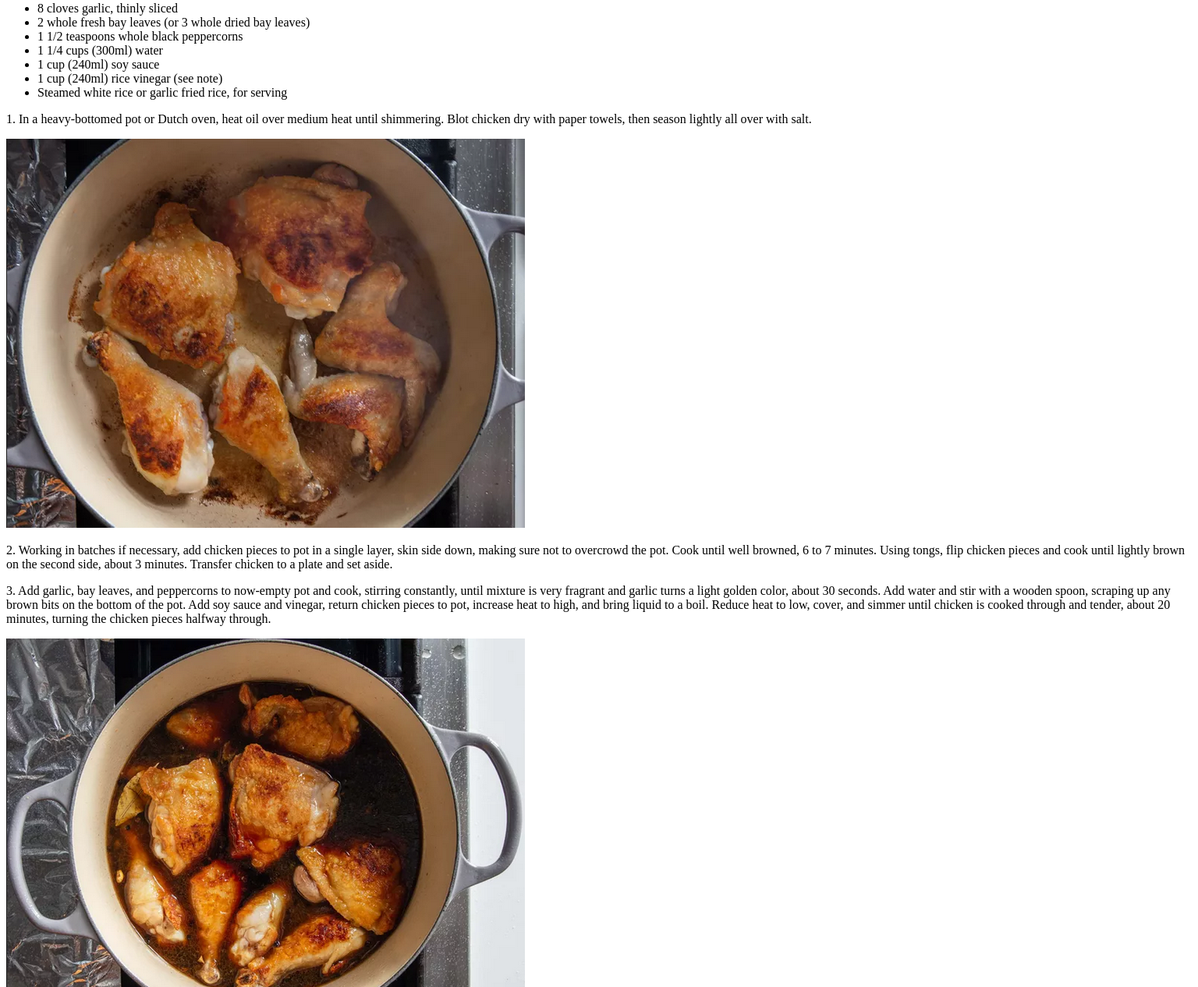
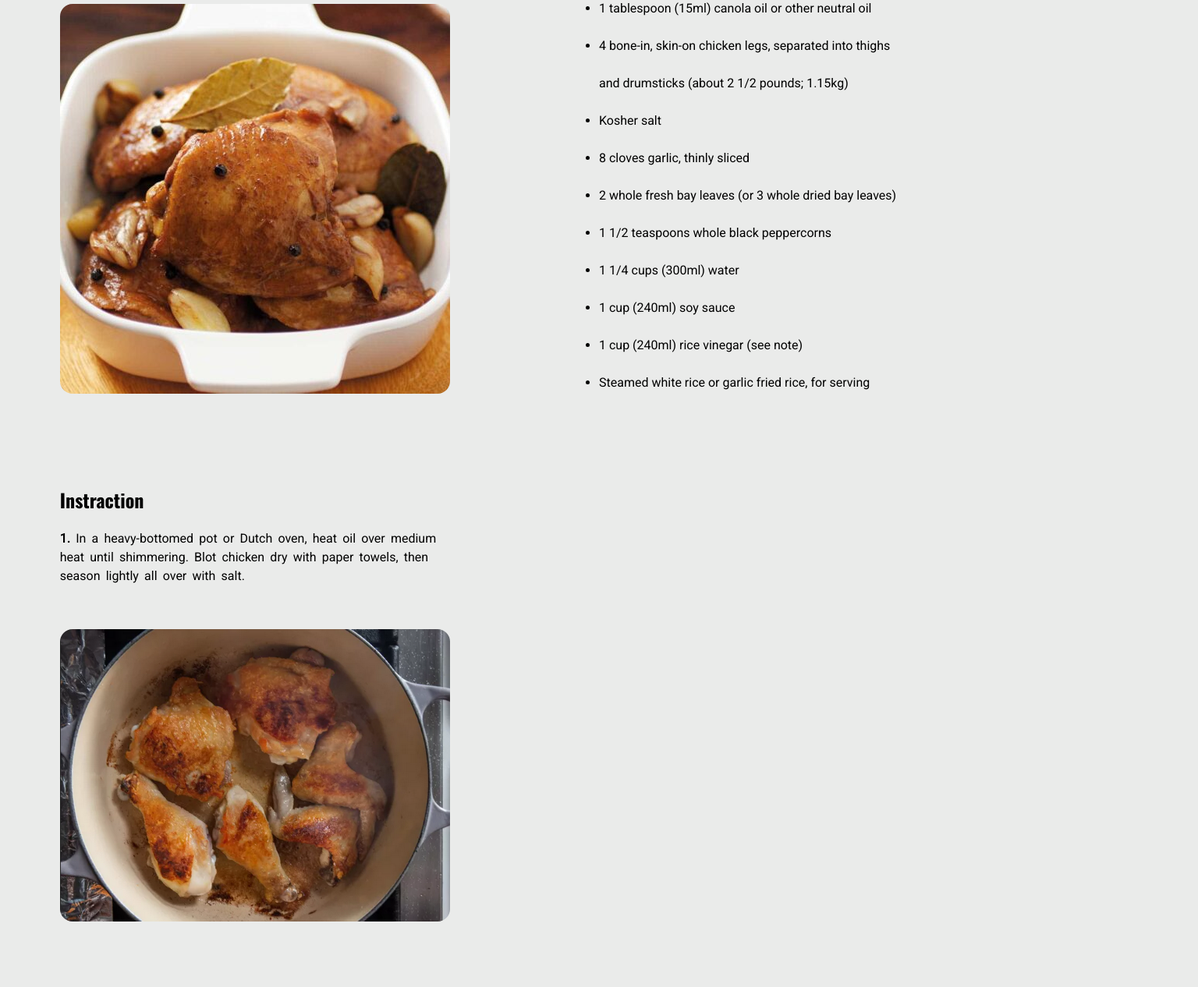
Before and after one commit to Benjaminrodas28/Food-recipe, a plain HTML site: page index.html in a window 1536 px wide. Shown: the part 222-1488 px from the top of the page at 78% size. Drawn offline with nearby package versions, Linux system fonts and the light colour scheme.

Commit message:
second commit

```diff
--- a/index.html
+++ b/index.html
@@ -14,28 +14,41 @@
   <body>
     <header class="header">
       <nav class="nav__container">
-        <div class="nav__content--holder content__width">
-          <h1 class="nav__title">recipe</h1>
-          <ul class="nav__list">
+        <div class="content-width row">
+          <h1 class="nav__title">food recipe</h1>
+          <div class="nav__list--container"></div>
+          <!-- <div class="nav__content--holder content__width"> -->
+          <ul class="nav__list ul__list">
             <li class="nav__list--item">home</li>
             <li class="nav__list--item">recipes</li>
           </ul>
+          <!-- </div> -->
         </div>
       </nav>
-
+      <div class="content-width">
+        <div class="content__width pad">
         <section class="ingredient">
-        <div class="content__width">
-          <div class="ingredient__content">
-            <h2 class="ingredient__title">CHicken Adobo</h2>
+            <div class="ingredient__intro--container">
+              <h2 class="ingredient__title">Chicken Adobo</h2>
+              <div class="ingredient__img--container">
+                <img
+                  class="section__img intro__img"
+                  src="/image/recipe-img-1.jpg"
+                  alt=""
+                />
+              </div>
             </div>
             <aside class="ingredient__list--container">
-            <ul class="ingredient__list">
+              <ul class="ingredient__list ul__list">
+                <h2 class="aside__title">
+                  Ingredient
+                </h2>
                 <li class="ingredient__list--item">
                   1 tablespoon (15ml) canola oil or other neutral oil
                 </li>
                 <li class="ingredient__list--item">
-                4 bone-in, skin-on chicken legs, separated into thighs and
-                drumsticks (about 2 1/2 pounds; 1.15kg)
+                  4 bone-in, skin-on chicken legs, separated into thighs <br />
+                  and drumsticks (about 2 1/2 pounds; 1.15kg)
                 </li>
                 <li class="ingredient__list--item">Kosher salt</li>
                 <li class="ingredient__list--item">
@@ -59,35 +72,43 @@
             </aside>
           </div>
         </section>
+      </div>
     </header>
+    <!--!!!!!!!! main!!!!!!!! -->
     <main class="section__container">
-      <div class="content-width">
+      <div class="content-width pad">
         <section class="section__1">
           <!--  -->
-          <div class="section__1--instraction--holder">
-            <p class="instraction__1">
-              1. In a heavy-bottomed pot or Dutch oven, heat oil over medium
+          <div class="section__1--instraction--holder ">
+            <h2 class="section__title">
+              Instraction
+            </h2>
+            <p class="instraction__1 instraction">
+              <b>1.</b> In a heavy-bottomed pot or Dutch oven, heat oil over medium
               heat until shimmering. Blot chicken dry with paper towels, then
               season lightly all over with salt.
             </p>
           </div>
           <div class="section__1--img">
-            <img class="chicken-img" src="/image/recipe-img-2.png" alt="" />
+            <img
+              class="chicken__img--2 section__img"
+              src="/image/recipe-img-2.png"
+              alt=""
+            />
           </div>
           <!--  -->
         </section>
         <section class="section__2">
           <!--  -->
-          <div class="section__2--instraction--holder">
-            <p class="instraction__2">
-              2. Working in batches if necessary, add chicken pieces to pot in a
-              single layer, skin side down, making sure not to overcrowd the
+            <p class="instraction__2--2 instraction">
+              <b >2.</b>  Working in batches if necessary, add chicken pieces to pot in a
+              single lacyer, skin side down, making sure not to overcrowd the
               pot. Cook until well browned, 6 to 7 minutes. Using tongs, flip
               chicken pieces and cook until lightly brown on the second side,
               about 3 minutes. Transfer chicken to a plate and set aside.
             </p>
-            <p class="instraction__2">
-              3. Add garlic, bay leaves, and peppercorns to now-empty pot and
+            <p class="instraction__2--3 instraction ">
+              <b >3.</b>  Add garlic, bay leaves, and peppercorns to now-empty pot and
               cook, stirring constantly, until mixture is very fragrant and
               garlic turns a light golden color, about 30 seconds. Add water and
               stir with a wooden spoon, scraping up any brown bits on the bottom
@@ -97,17 +118,20 @@
               tender, about 20 minutes, turning the chicken pieces halfway
               through.
             </p>
-          </div>
           <!--  -->
         </section>
         <section class="section__3">
           <!--  -->
           <div class="section__3--img">
-            <img class="chicken-img" src="/image/recipe-img-3.png" alt="" />
+            <img
+              class="chicken__img--3 section__img"
+              src="/image/recipe-img-3.png"
+              alt=""
+            />
           </div>
-          <div class="section__3--instraction--holder">
-            <p class="instraction">
-              4. To Serve: The chicken is best served after sitting overnight in
+          <div class="section__3--instraction--holder  ">
+            <p class="instraction__3 instraction">
+             <b >4.</b>  To Serve: The chicken is best served after sitting overnight in
               the refrigerator (see note), but it can also be served
               immediately, with steamed white rice or (preferably) garlic fried
               rice. The chicken pieces can also be briefly broiled before
--- a/style.css
+++ b/style.css
@@ -0,0 +1,290 @@
+*{
+    box-sizing: border-box;
+}
+
+body{
+    margin:0;
+    padding:0;
+    font-family:'Oswald', sans-serif ;
+    background-color: #dfe0dfa1;
+}
+
+.content-width{
+    width:80%;
+    max-width:80%;
+    margin:0 auto;
+}
+
+.pad{
+    padding:1.5em 0 0 0;
+}
+
+.ul__list{
+    padding: 0%;
+ }
+
+ .section__img{
+     width:100%;
+     max-width: 500px;
+     border-radius: 1em;
+ }
+
+
+/* global */
+
+.nav__container{
+
+    /* padding-top:1em; */
+    background-color:#e59a63;
+}
+
+.row{
+    display: flex;
+    justify-content: space-between;
+    padding:.35em 0;
+}
+
+.nav__title{
+    font-size:1.5em;
+    margin:0;
+}
+
+.nav__title:hover{
+    cursor:pointer;
+
+
+}
+
+.nav__list{
+    list-style-type: none;
+    font-family: 'Roboto',  sans-serif;
+    font-size:1.2em;
+    align-self:center;
+    display: flex;
+    margin:0;
+}
+
+.nav__list--item{
+    padding:.2em;
+}
+
+.nav__list--item + .nav__list--item{
+    margin-left:.75em;
+}
+
+.nav__list :hover{
+    cursor:pointer;
+    color:#793708;
+    border-radius: .20em;
+
+}
+
+
+/* navigation */
+
+.ingredient__list--item{
+    font-family:'Roboto',  sans-serif;
+    line-height: 2em;
+}
+
+.instraction{
+    font-family:'Roboto',  sans-serif ;
+    font-size:1em;
+    line-height: 1.5em;
+    word-spacing: .20em;
+}
+
+.instraction{
+    margin-bottom: 2em;
+    margin-top:0;
+}
+
+.chicken__img--2, .chicken__img--3{
+    margin-bottom:2em;
+}
+
+
+
+
+
+@media (min-width:750px){
+    .content-width{
+        width:90%;
+        max-width:90%;
+        margin:0 auto;
+    }
+
+    .ingredient__list--item{
+        font-family:'Roboto',  sans-serif;
+        line-height: 1.5em;
+    }
+
+    .instraction{
+        margin:0;
+    }
+
+
+    .ingredient{
+        display: flex;
+        flex-direction: row-reverse;
+        justify-content: space-between;
+        padding:3em 0  ;
+        line-height: 1.5em;
+    }
+
+    .ingredient__title{
+        margin-top:0;
+    }
+
+    .ingredient__intro--container{
+        width:45%;
+    }
+
+    .ingredient__list--container{
+        width: 40%;
+    }
+
+    /* section */
+    .section__1{
+        display: flex;
+        flex-direction: row;
+        justify-content:space-between;
+        padding-bottom:45px;
+        flex-direction: row-reverse;
+    }
+
+    .section__1--instraction--holder{
+        width:40%;
+        margin-right:0%;
+    }
+
+    .section__1--img{
+        width:50%;
+    }
+
+    .section__2{
+        display: flex;
+        flex-direction:row;
+        justify-content:space-between;
+        padding-bottom:50px;
+    }
+
+
+    .instraction__2--2{
+        width:45%;
+    }
+
+    .instraction__2--3{
+        width:45%;
+    }
+
+
+    .section__3{
+        display: flex;
+        justify-content:space-between;
+    }
+
+    .section__3--img{
+        width: 50%;
+    }
+
+    .section__3--instraction--holder{
+        width:40%;
+    }
+
+}
+
+@media (min-width:1300px){
+
+    .section__img{
+        width:100%;
+    }
+    .ingredient{
+        display:flex;
+        flex-direction: row;
+        justify-content: none;
+    }
+
+    .ingredient__intro--container{
+        width:40%;
+
+    }
+
+    .ingredient__title{
+        margin:1.5em  0 2em 0 ;
+    }
+
+    .ingredient__list--container{
+        width:50%;
+        line-height:50px;
+        margin:0;
+        padding:0;
+    }
+
+    .ingredient__list--item{
+        line-height:3em;
+    }
+
+    /* section */
+
+    .section__1{
+        display: flex;
+        flex-direction: column;
+        justify-content:space-between;
+        padding-bottom:50px;
+    }
+
+    .section__1--instraction--holder{
+        width:50%;
+        margin-right:0%;
+    }
+
+   .instraction__1{
+        max-width:500px;
+        margin-bottom: 3.5em;
+    }
+
+    .section__1--img{
+        width:40%;
+    }
+
+    .section__2{
+        display: flex;
+        flex-direction:column;
+        justify-content:space-between;
+        padding-bottom:50px;
+    }
+
+
+    .instraction__2--2{
+        width:40%;
+        max-width:500px;
+        margin-bottom:3em;
+    }
+
+    .instraction__2--3{
+        width:50%;
+    }
+
+
+
+    .section__3{
+        display: flex;
+        flex-direction: column;
+        justify-content:space-between;
+    }
+
+    .section__3--img{
+        width: 40%;
+        margin-bottom: 2.5em;
+    }
+       .instraction__2--2{
+        width:40%;
+        max-width:500px;
+    }
+
+    .section__3--instraction--holder{
+        width:50%;
+    }
+
+}
```
Lines whose indentation alone changed are shown as unchanged.
